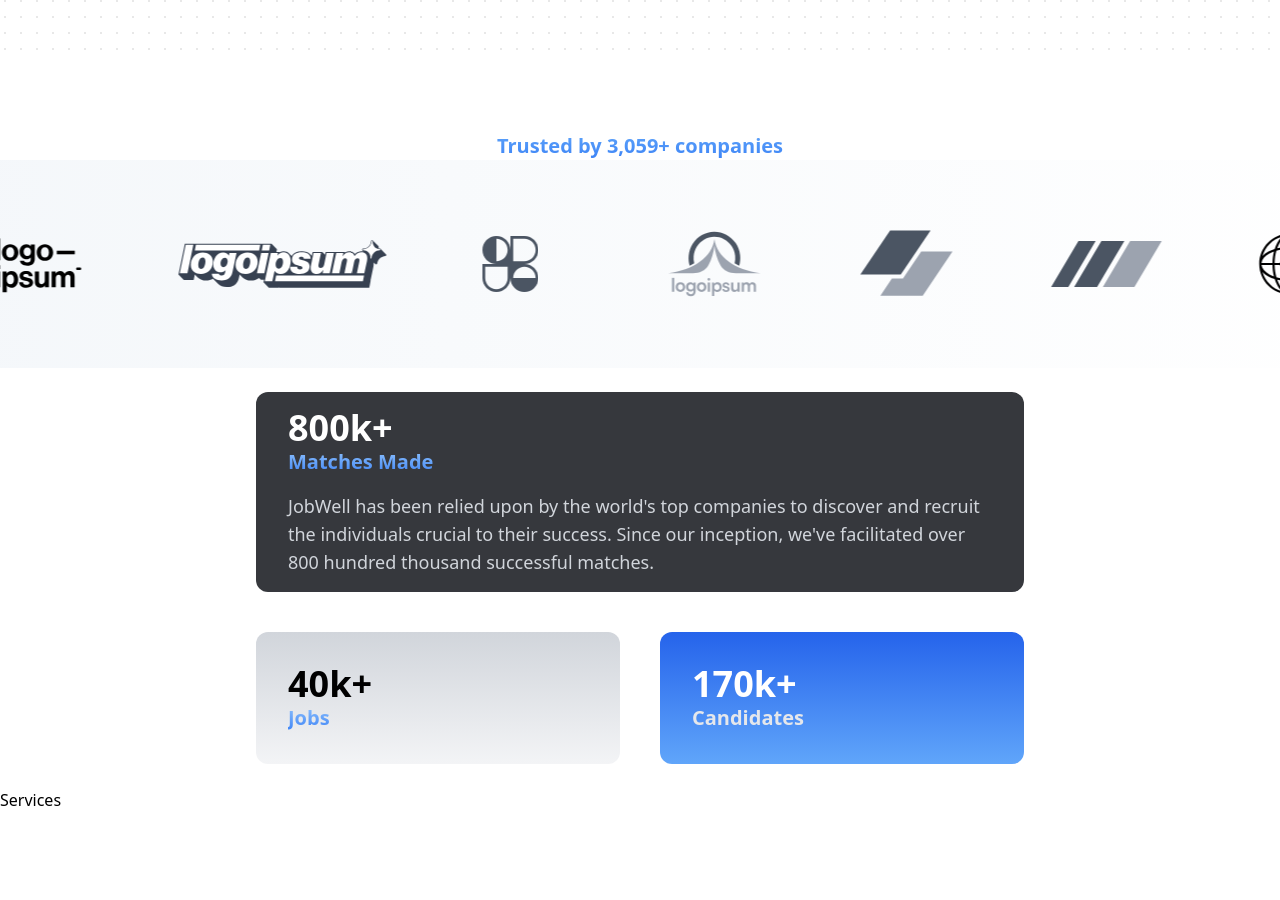
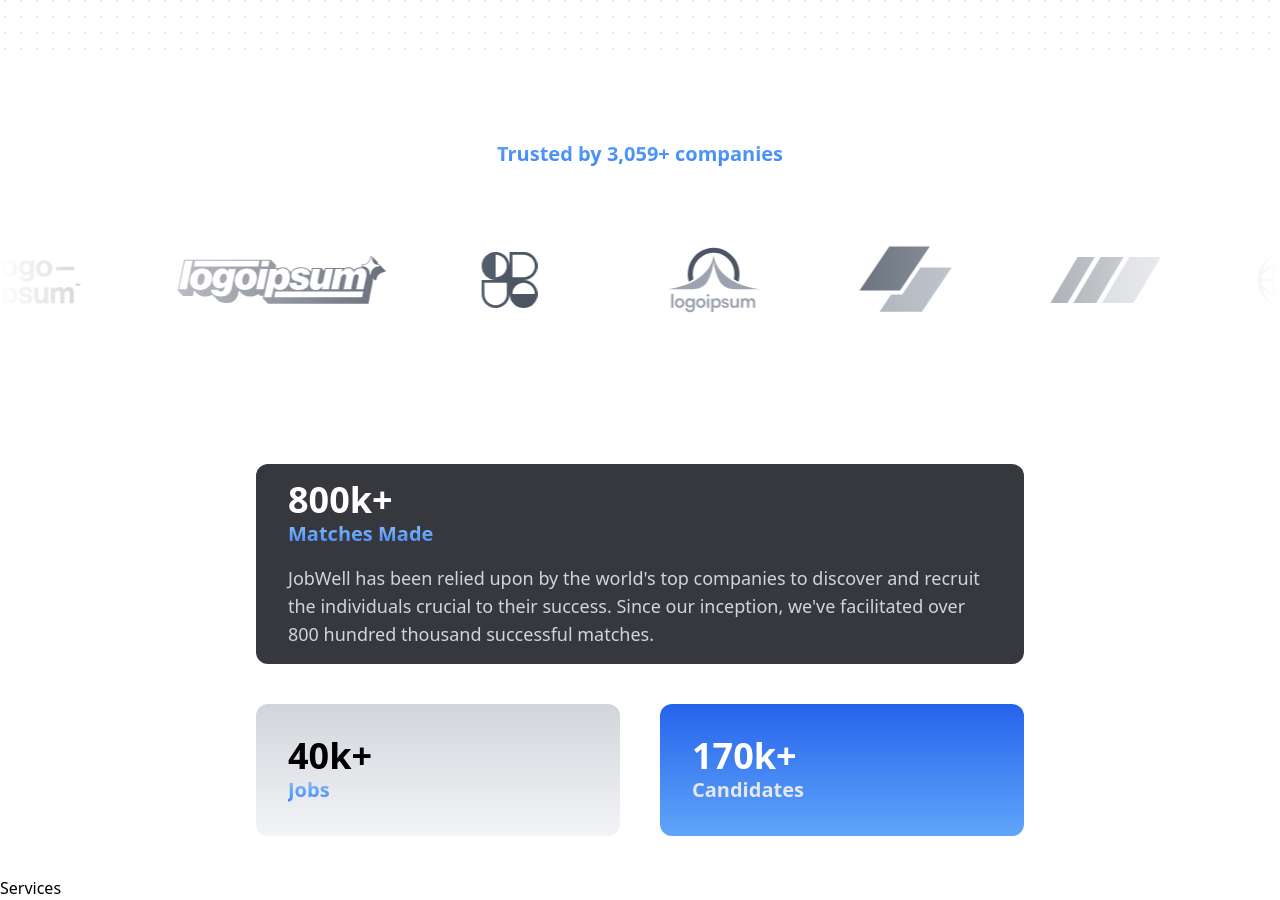
Before and after one commit to FatScythe/JobWell-Client, a Next.js app: page / in a window 1280 px wide. Shown: the part 580-1480 px from the top of the page. Before the commit the page ends 1392 px from the top, so only its background shows below. Built offline with nearby package versions, Linux system fonts and the light colour scheme.

Commit message:
feat: completed call to action section and carousel of the homepage

```diff
--- a/src/components/home/cta/carousel.tsx
+++ b/src/components/home/cta/carousel.tsx
@@ -9,7 +9,7 @@ import {
 
 const Carousel = () => {
   return (
-    <div className='bg-gradient-to-r from-slate-100 from-5% via-white/85 via-80% to-white to-15%'>
+    <div className='max-w-7xl [mask-image:linear-gradient(to_right,transparent,white_40%,white_60%,transparent)]'>
       <div className='flex justify-start sm:justify-center items-center gap-20 sm:gap-32 overflow-x-hidden'>
         <div className='flex justify-between items-center gap-14 sm:gap-24 animate-infinite-scroll'>
           <Company1 />
--- a/src/components/home/cta/index.tsx
+++ b/src/components/home/cta/index.tsx
@@ -2,15 +2,15 @@ import Carousel from "./carousel";
 
 const CTA = () => {
   return (
-    <section className='flex flex-col justify-center items-center w-full overflow-x-hidden'>
+    <section className='my-10 flex flex-col justify-center items-center gap-20 w-full overflow-x-hidden'>
       <header>
-        <h3 className='text-center text-transparent font-bold sm:text-xl bg-clip-text bg-gradient-to-b from-blue-400 to-blue-500'>
+        <h3 className='my-2 text-center text-transparent font-bold sm:text-xl bg-clip-text bg-gradient-to-b from-blue-400 to-blue-500'>
           Trusted by 3,059+ companies
         </h3>
         <Carousel />
       </header>
 
-      <footer className='w-11/12 sm:w-3/5 grid grid-cols-12 gap-4 sm:gap-10 my-6'>
+      <footer className='w-11/12 sm:w-3/5 grid grid-cols-12 gap-4 sm:gap-10'>
         <div className='col-span-12 bg-dark/90 text-white py-4 px-8 rounded-xl'>
           <h1 className='text-2xl sm:text-4xl font-bold'>800k+</h1>
           <h2 className='text-lg sm:text-xl font-bold text-transparent bg-clip-text bg-gradient-to-b from-blue-300 to-blue-500 mb-4'>
```
